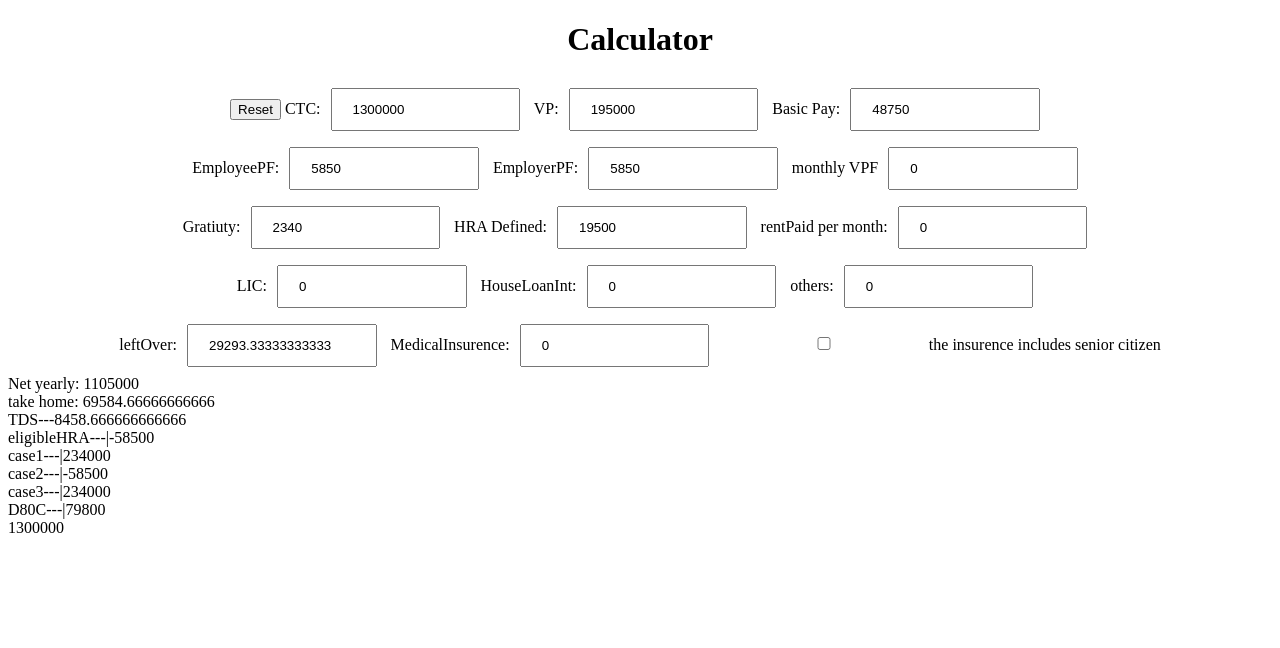
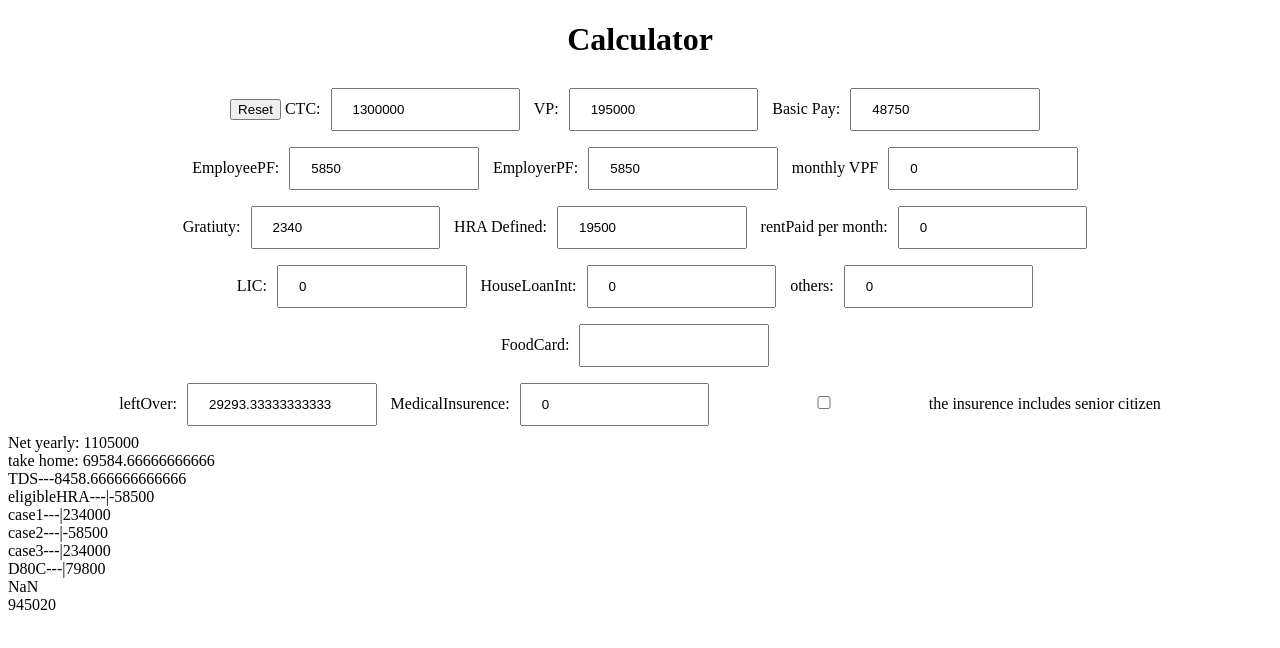
Before and after one commit to vamsithumati/tax, an Angular app: page / in a window 1280 px wide. Shown: the top 648 px of the page. Built offline with nearby package versions, Linux system fonts and the light colour scheme.

Commit message:
Update app.component.html

```diff
--- a/src/app/app.component.html
+++ b/src/app/app.component.html
@@ -14,6 +14,7 @@
   LIC:<input type="number" (keyup)="CTCFunction()" [(ngModel)]="LIC" />
   HouseLoanInt:<input type="number" (keyup)="CTCFunction()" [(ngModel)]="HouseLoanInt" />
   others:<input type="number" (keyup)="CTCFunction()" [(ngModel)]="others" /><br>
+  FoodCard:<input type="number" (keyup)="CTCFunction()" [(ngModel)]="FC" /><br>
   leftOver:<input type="number" (keyup)="calc()" [(ngModel)]="leftOver" />
   MedicalInsurence:<input type="number" (keyup)="CTCFunction()" [(ngModel)]="MedicalInsurence" />
 <input (click)="checkFunction()" type="checkbox" value = "true" [(ngModel)]="SeniorCitizen"/>the insurence includes senior citizen
@@ -29,6 +30,7 @@
   case2---|<label>{{case2}}</label><br>
   case3---|<label>{{case3}}</label><br>
   D80C---|<label>{{150000-D80}}</label><br>
-  {{(monthlyTakeHome+gMTax+Gratiuty+EmployerPF+EmployeePF+VPF)*12+VP}}
+  {{(monthlyTakeHome+gMTax+Gratiuty+EmployerPF+EmployeePF+VPF+FC)*12+VP}}<br>
+  {{ynet}}
 </div>
 <router-outlet></router-outlet>
```
